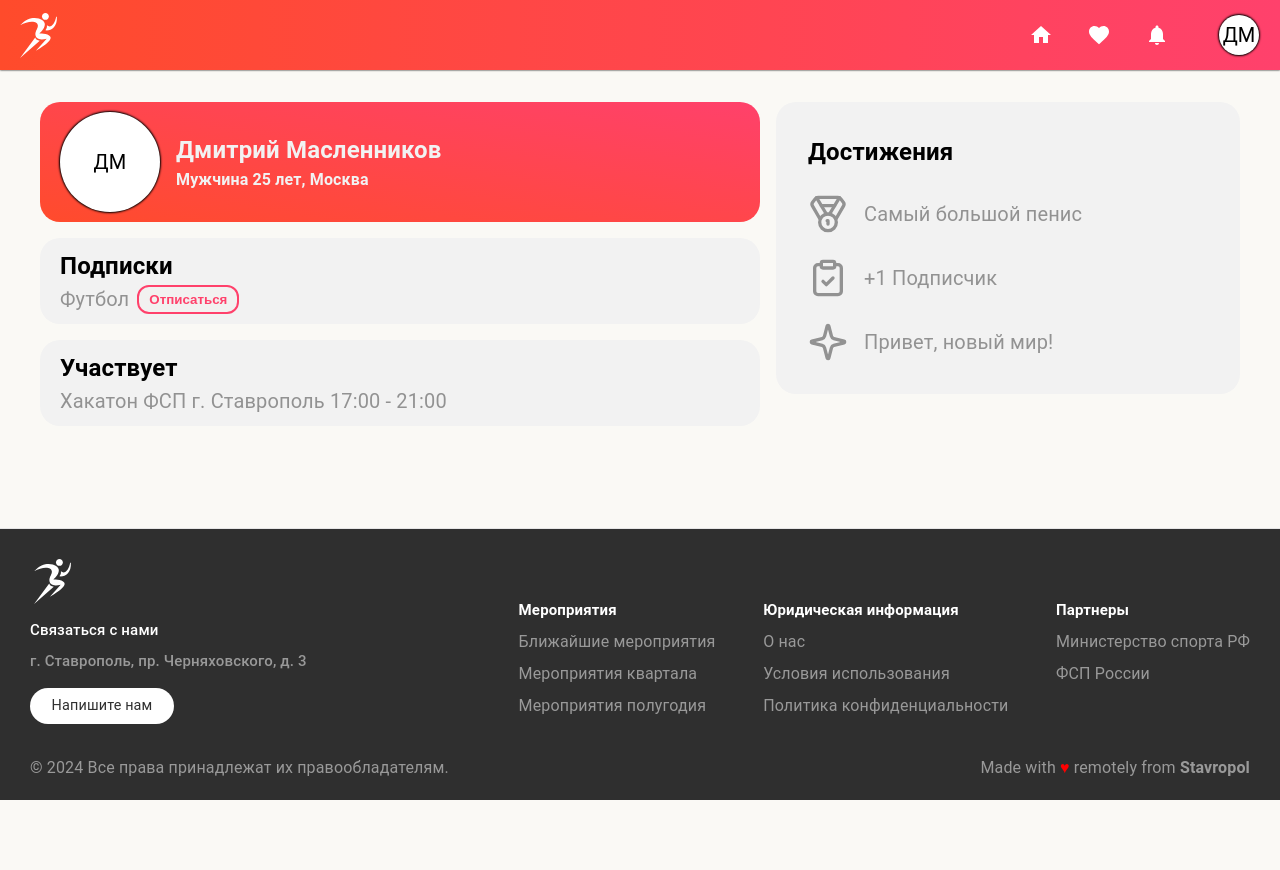
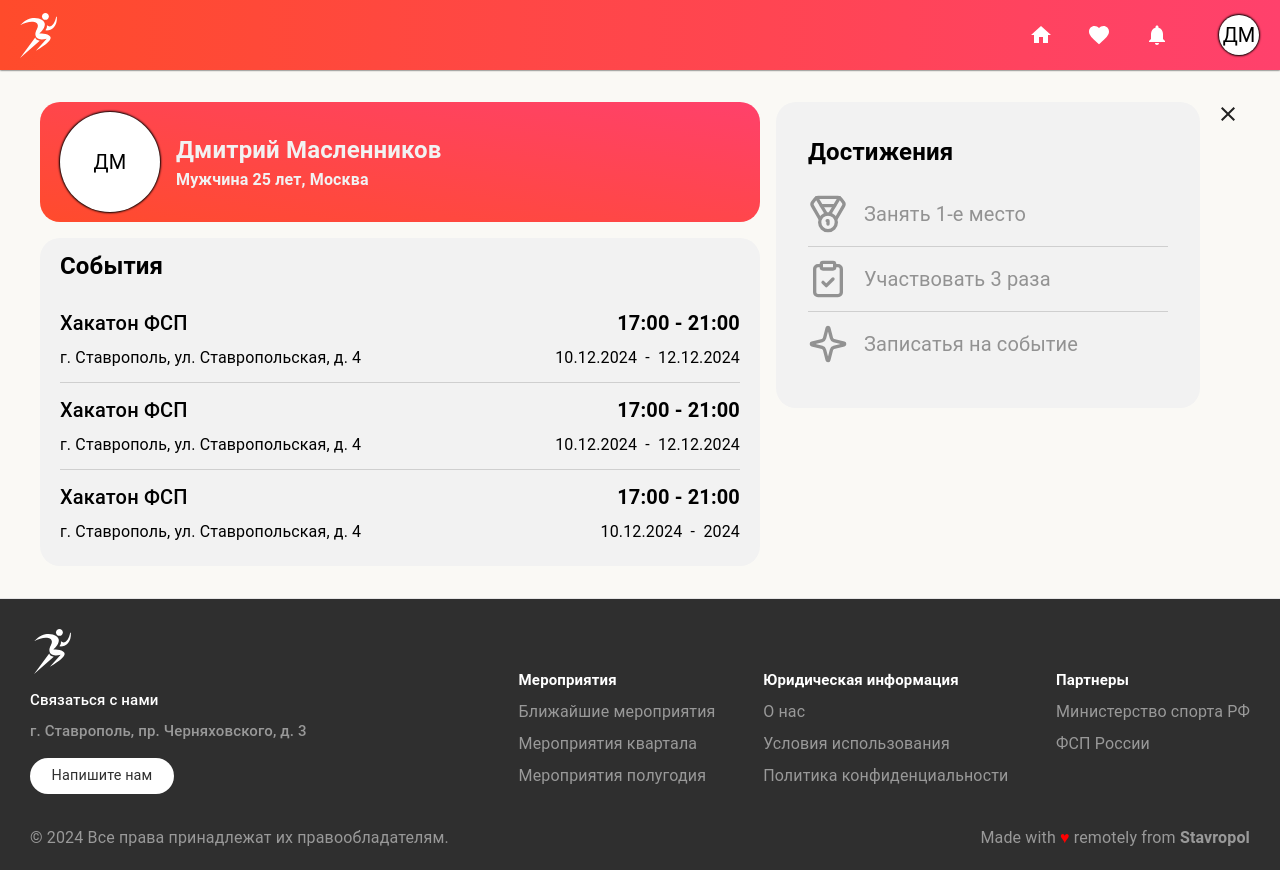
Before and after one commit to SergeyDev0/sporthub, a React (Vite) app: page /profile in a window 1280 px wide. Before the commit the page ends 800 px from the top, so only its background shows below. Built offline with nearby package versions, Linux system fonts and the light colour scheme.

Commit message:
update app

```diff
--- a/src/components/headerMenu/HeaderMenu.jsx
+++ b/src/components/headerMenu/HeaderMenu.jsx
@@ -5,8 +5,9 @@ import { Logout, Person } from "@mui/icons-material";
 import { Info, Settings } from "lucide-react";
 import globalStore from "../../store/globalStore";
 import styles from "./headerMenu.module.scss";
+import { observer } from "mobx-react-lite";
 
-const HeaderMenu = () => {
+const HeaderMenu = observer(() => {
     const [anchorEl, setAnchorEl] = React.useState(null);
     const open = Boolean(anchorEl);
 
@@ -125,6 +126,6 @@ const HeaderMenu = () => {
             </Menu>
         </div>
     );
-};
+});
 
 export default HeaderMenu;
--- a/src/pages/profile.jsx
+++ b/src/pages/profile.jsx
@@ -3,9 +3,12 @@ import styles from "../styles/profile.module.scss";
 import Layout from "../components/layout/Layout";
 import Avatar from "@mui/material/Avatar";
 import globalStore from "../store/globalStore";
+import { Link } from "react-router-dom";
 import { Medal, Sparkle, ClipboardCheck } from "lucide-react";
+import { observer } from "mobx-react-lite";
+import { Close } from "@mui/icons-material";
 
-const Profile = () => {
+const Profile = observer(() => {
     return (
         <Layout>
             <main className={styles.main}>
@@ -32,59 +35,75 @@ const Profile = () => {
                                 </h4>
                             </div>
                         </div>
-                        <div className={styles.profilePreviewSubs}>
-                            <h3 className={styles.profilePreviewTitle}>
-                                Подписки
+                        <div className={styles.profileEventsPartic}>
+                            <h3 className={styles.profileTitle}>
+                                События
                             </h3>
-                            <div className={styles.profilePreviewDescription}>
-                                <h4>Футбол</h4>
-                                <button
-                                    className={styles.profilePreviewSubsBtn}
-                                    //onClick={}
-                                >
-                                    Отписаться
-                                </button>
+                            <div className={styles.profileEventsItem}>
+                                <div className={styles.profileEventsItemHeader}>
+                                    <h4 className={styles.profileEventsTitle}>Хакатон ФСП</h4>
+                                    <h4 className={styles.profileEventsTitle}><b>17:00 - 21:00</b></h4>
+                                </div>
+                                <div className={styles.profileEventsItemHeader}>
+                                    <p className={styles.profileEventsDescription}>г. Ставрополь, ул. Ставропольская, д. 4</p>
+                                    <p className={styles.profileEventsDescription}>10.12.2024&nbsp;&nbsp;-&nbsp;&nbsp;12.12.2024</p>
+                                </div>
                             </div>
-                        </div>
-                        <div className={styles.profilePreviewPartic}>
-                            <h3 className={styles.profilePreviewTitle}>
-                                Участвует
-                            </h3>
-                            <div className={styles.profilePreviewDescription}>
-                                <h4>Хакатон ФСП г. Ставрополь 17:00 - 21:00</h4>
+                            <div className={styles.profileEventsItem}>
+                                <div className={styles.profileEventsItemHeader}>
+                                    <h4 className={styles.profileEventsTitle}>Хакатон ФСП</h4>
+                                    <h4 className={styles.profileEventsTitle}><b>17:00 - 21:00</b></h4>
+                                </div>
+                                <div className={styles.profileEventsItemHeader}>
+                                    <p className={styles.profileEventsDescription}>г. Ставрополь, ул. Ставропольская, д. 4</p>
+                                    <p className={styles.profileEventsDescription}>10.12.2024&nbsp;&nbsp;-&nbsp;&nbsp;12.12.2024</p>
+                                </div>
+                            </div>
+                            <div className={styles.profileEventsItem}>
+                                <div className={styles.profileEventsItemHeader}>
+                                    <h4 className={styles.profileEventsTitle}>Хакатон ФСП</h4>
+                                    <h4 className={styles.profileEventsTitle}><b>17:00 - 21:00</b></h4>
+                                </div>
+                                <div className={styles.profileEventsItemHeader}>
+                                    <p className={styles.profileEventsDescription}>г. Ставрополь, ул. Ставропольская, д. 4</p>
+                                    <p className={styles.profileEventsDescription}>10.12.2024&nbsp;&nbsp;-&nbsp;&nbsp;2024</p>
+                                </div>
+
                             </div>
                         </div>
                     </div>
 
-                    <div className={styles.profilePreview}>
-                        <div className={styles.profilePreviewAchievs}>
-                            <h3 className={styles.profilePreviewTitle}>
+                    <div className={styles.profileAchievements}>
+                        <div className={styles.profileAchievementsWrapper}>
+                            <h3 className={styles.profileTitle}>
                                 Достижения
                             </h3>
-                            {/* {[].map((item, i) => (
-                                <></>
-                            ))} */}
-                            <div className={styles.profilePreviewDescription}>
+                            <div className={styles.profileAchievementsItem}>
                                 <Medal className={styles.icon} size={40} />
-                                <h4>Самый большой пенис</h4>
+                                <h4 className={styles.profileAchievementsTitle}>Занять 1-е место</h4>
                             </div>
-                            <div className={styles.profilePreviewDescription}>
+                            <div className={styles.profileAchievementsItem}>
                                 <ClipboardCheck
                                     className={styles.icon}
                                     size={40}
                                 />
-                                <h4>+1 Подписчик</h4>
+                                <h4 className={styles.profileAchievementsTitle}>Участвовать 3 раза</h4>
                             </div>
-                            <div className={styles.profilePreviewDescription}>
+                            <div className={styles.profileAchievementsItem}>
                                 <Sparkle className={styles.icon} size={40} />
-                                <h4>Привет, новый мир!</h4>
+                                <h4 className={styles.profileAchievementsTitle}>Записатья на событие</h4>
                             </div>
                         </div>
+                    </div>
+                    <div className={styles.closeWrapper}>
+                        <Link to="/" className={styles.close}>
+                            <Close />
+                        </Link>
                     </div>
                 </div>
             </main>
         </Layout>
     );
-};
+});
 
 export default Profile;
--- a/src/styles/auth.module.scss
+++ b/src/styles/auth.module.scss
@@ -230,9 +230,26 @@
     display: none;
 }
 
-@media (max-width: 750px) {
+@keyframes mobileAnim {
+    0% {
+        width: 0;
+        transform: translateX(-192px);
+    }
+    50% {
+        width: 385px;
+    }
+    100% {
+        width: 0;
+        transform: translateX(192px);
+    }
+}
+
+@media (max-width: 700px) {
     .mobileView {
+        margin-top: 20px;
         display: flex;
+        justify-content: center;
+        align-items: center;
 
         &Button {
             display: block;
@@ -242,5 +259,39 @@
             color: #ff4b2b !important;
             border: 2px solid #ff4b2b !important;
         }
+
+        & p {
+            margin: auto 20px;
+            font-weight: 400;
+        }
+    }
+
+    .container {
+        width: 385px;
+    }
+
+    .formContainer {
+        padding: 0 30px !important;
+        transform: translate(0) !important;
+        width: 100%;
+    }
+
+    .overlayContainer {
+        width: 0;
+    }
+
+    .overlayExpand {
+        height: 480px;
+        width: 0;
+        z-index: 10;
+        display: block;
+        position: absolute;
+        background: linear-gradient(to right, #ff4b2b, #ff416c);
+        transform: translateX(-192px);
+        border-radius: 10px;
+
+        &Anim {
+            animation: mobileAnim 0.55s ease-in-out;
+        }
     }
 }
--- a/src/styles/profile.module.scss
+++ b/src/styles/profile.module.scss
@@ -18,6 +18,12 @@
 
     @media (max-width: 1400px) {
         padding: 0 20px;
+    }
+
+    &Title {
+        font-weight: 600;
+        font-size: 24px;
+        margin-bottom: 0.75rem;
     }
 
     &Card {
@@ -45,26 +51,20 @@
         }
     }
 
-    &Preview {
+    &Achievements {
         display: flex;
         flex-direction: column;
         flex-grow: 1;
         gap: 1rem;
 
-        &Achievs {
+        &Wrapper {
             display: flex;
             flex-direction: column;
-            gap: 1.5rem;
             background: #f2f2f2;
             color: #000;
             border-radius: 20px;
             padding: 2rem;
             font-weight: 400;
-
-            & > h3 {
-                font-weight: 600;
-                font-size: 24px;
-            }
         }
 
         &Subs {
@@ -72,10 +72,6 @@
             color: #000;
             border-radius: 20px;
             padding: 10px 20px;
-
-            & > h3 {
-                font-size: 24px;
-            }
 
             &Btn {
                 padding: 5px 10px;
@@ -88,25 +84,20 @@
             }
         }
 
-        &Partic {
-            background: #f2f2f2;
-            color: #000;
-            border-radius: 20px;
-            padding: 10px 20px;
-
-            & > h3 {
-                font-size: 24px;
-            }
+        &Title {
+            font-weight: 400;
+            font-size: 20px;
+            color: #929292;
         }
 
-        &Description {
+        &Item {
             display: flex;
             align-items: center;
+            padding: 0.75rem 0;
+            border-top: 1px solid rgb(207, 207, 207);
 
-            & > h4 {
-                font-weight: 400;
-                font-size: 20px;
-                color: #929292;
+            &:first-of-type {
+                border-top: none;
             }
 
             & .icon {
@@ -115,4 +106,42 @@
             }
         }
     }
+
+    &Events {
+        &Partic {
+            background: #f2f2f2;
+            color: #000;
+            border-radius: 20px;
+            padding: 10px 20px;
+        }
+
+        &Item {
+            display: flex;
+            flex-direction: column;
+            gap: .5rem;
+            padding: 0.75rem 0;
+            border-top: 1px solid rgb(207, 207, 207);
+
+            &:first-of-type {
+                border-top: none;
+            }
+
+            & .icon {
+                color: #929292;
+                margin-right: 16px;
+            }
+
+            &Header {
+                display: flex;
+                width: 100%;
+                align-items: center;
+                justify-content: space-between;
+            }
+        }
+
+        &Title {
+            font-weight: 500;
+            font-size: 20px;
+        }
+    }
 }
```
Also changed, not shown: src/pages/Auth.jsx (+20 -4 lines), src/pages/Home.jsx (+8 -17 lines).
